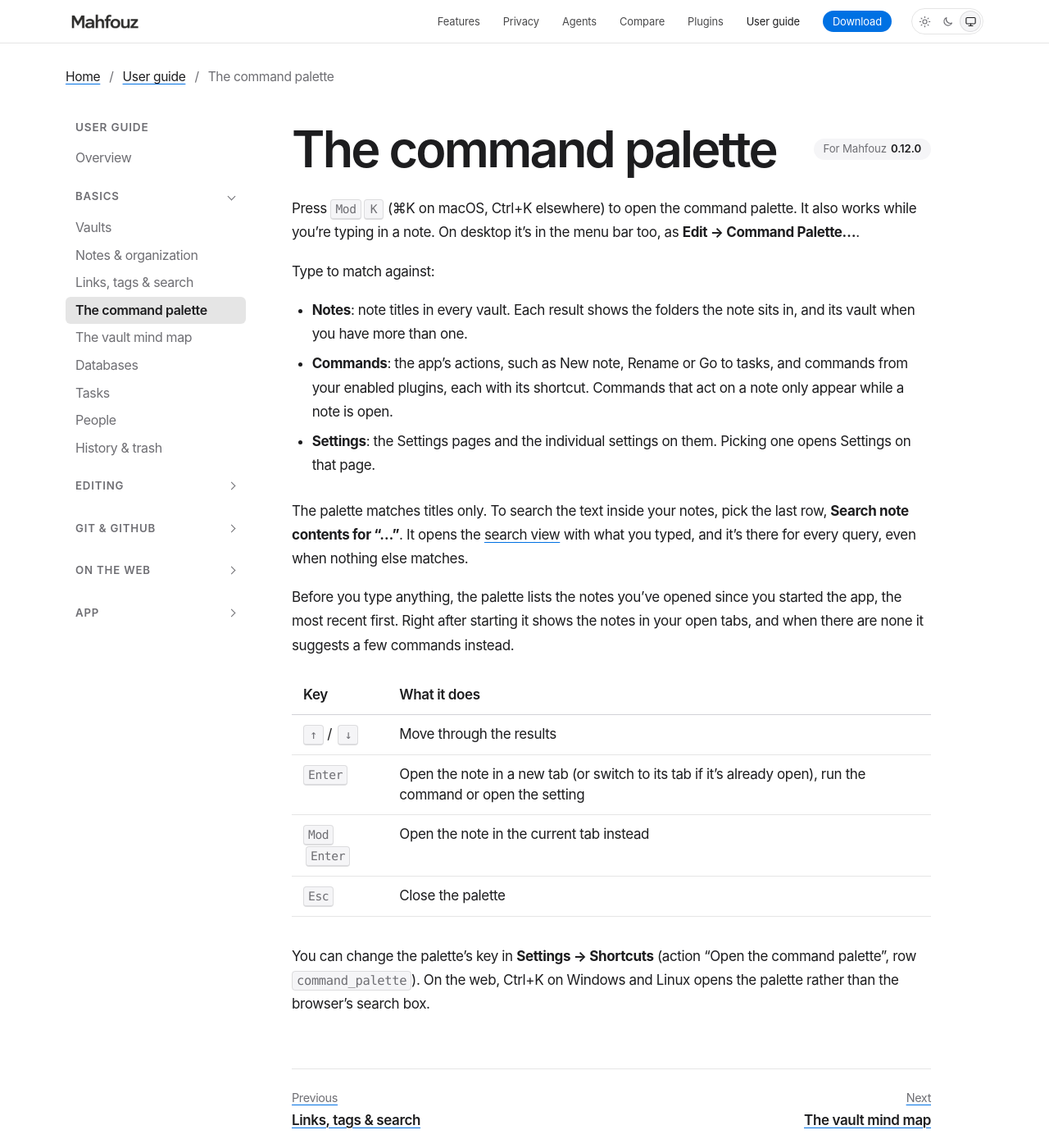
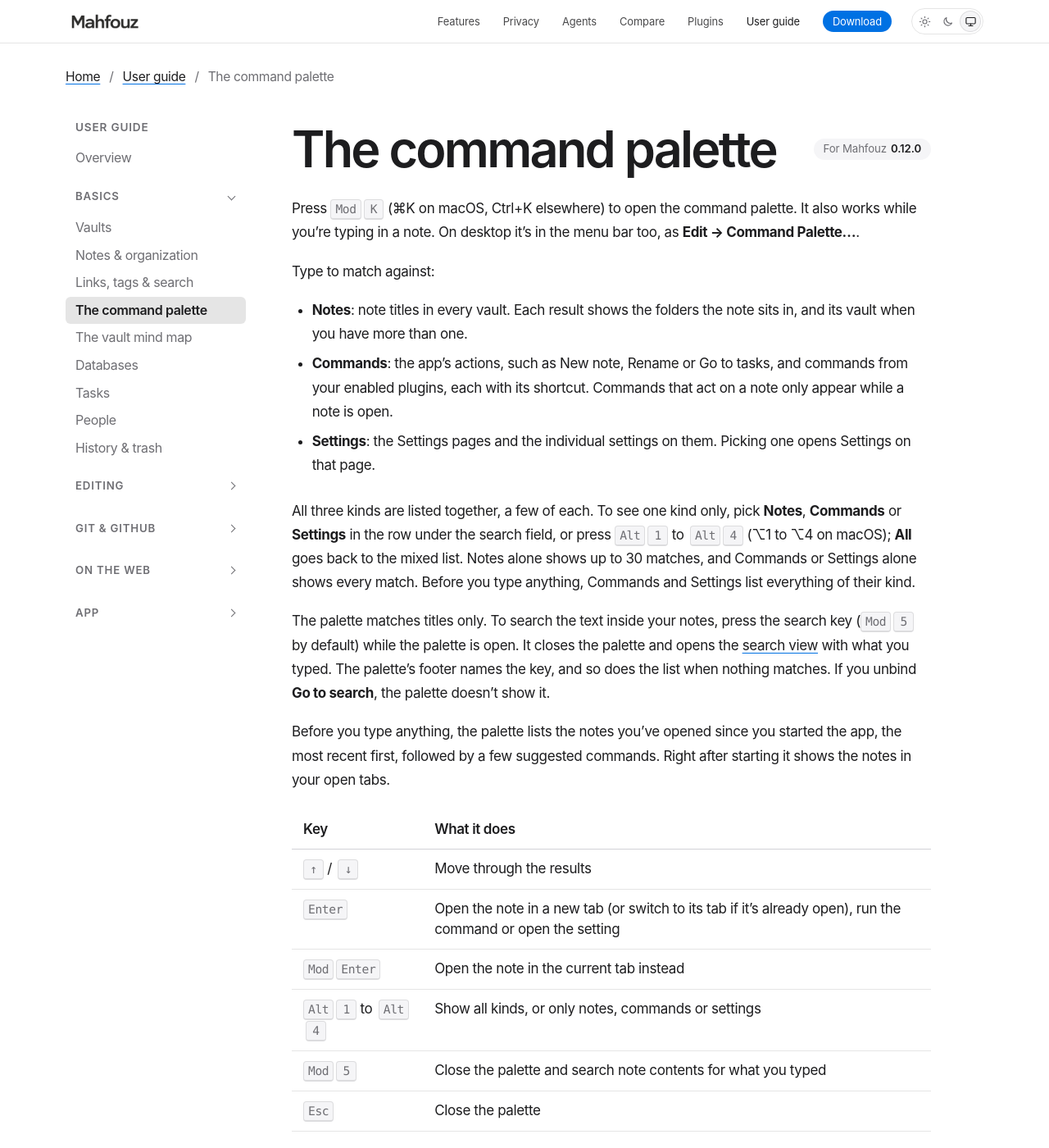
Before and after one commit to mahfouz-app/docs, a Jekyll site: the page built from guide/command-palette.md, in a window 1280 px wide and 1400 px high. Shown: the whole window at 82% size. Built offline with Jekyll 4.4.1, drawn with Linux system fonts in a browser that asks for light colours.

Commit message:
docs(guide): the command palette's kind filter and search key
The palette no longer has a "Search note contents" row: the search key
hands the query over instead, and a kind filter (Alt+1-4) shows one kind.

Co-Authored-By: Claude Opus 5.5 <noreply@anthropic.com>

```diff
--- a/guide/command-palette.md
+++ b/guide/command-palette.md
@@ -1,7 +1,7 @@
 ---
 layout: guide
 title: "The command palette"
-description: "Press Mod+K to jump to a note, run a command or open a setting."
+description: "Press Mod+K to go to a note, run a command or open a setting."
 permalink: /guide/command-palette/
 ---
 
@@ -19,21 +19,31 @@ Type to match against:
 - **Settings**: the Settings pages and the individual settings on them.
   Picking one opens Settings on that page.
 
-The palette matches titles only. To search the text inside your notes, pick
-the last row, **Search note contents for "…"**. It opens the
-[search view](/guide/links/#search) with what you typed, and it's there for
-every query, even when nothing else matches.
+All three kinds are listed together, a few of each. To see one kind only,
+pick **Notes**, **Commands** or **Settings** in the row under the search
+field, or press <kbd>Alt</kbd><kbd>1</kbd> to <kbd>Alt</kbd><kbd>4</kbd>
+(⌥1 to ⌥4 on macOS); **All** goes back to the mixed list. Notes alone shows
+up to 30 matches, and Commands or Settings alone shows every match. Before
+you type anything, Commands and Settings list everything of their kind.
+
+The palette matches titles only. To search the text inside your notes,
+press the search key (<kbd>Mod</kbd><kbd>5</kbd> by default) while the
+palette is open. It closes the palette and opens the
+[search view](/guide/links/#search) with what you typed. The palette's
+footer names the key, and so does the list when nothing matches. If you
+unbind **Go to search**, the palette doesn't show it.
 
 Before you type anything, the palette lists the notes you've opened since
-you started the app, the most recent first. Right after starting it shows
-the notes in your open tabs, and when there are none it suggests a few
-commands instead.
+you started the app, the most recent first, followed by a few suggested
+commands. Right after starting it shows the notes in your open tabs.
 
 | Key | What it does |
 |---|---|
 | <kbd>↑</kbd> / <kbd>↓</kbd> | Move through the results |
 | <kbd>Enter</kbd> | Open the note in a new tab (or switch to its tab if it's already open), run the command or open the setting |
 | <kbd>Mod</kbd><kbd>Enter</kbd> | Open the note in the current tab instead |
+| <kbd>Alt</kbd><kbd>1</kbd> to <kbd>Alt</kbd><kbd>4</kbd> | Show all kinds, or only notes, commands or settings |
+| <kbd>Mod</kbd><kbd>5</kbd> | Close the palette and search note contents for what you typed |
 | <kbd>Esc</kbd> | Close the palette |
 
 You can change the palette's key in **Settings → Shortcuts** (action
```
